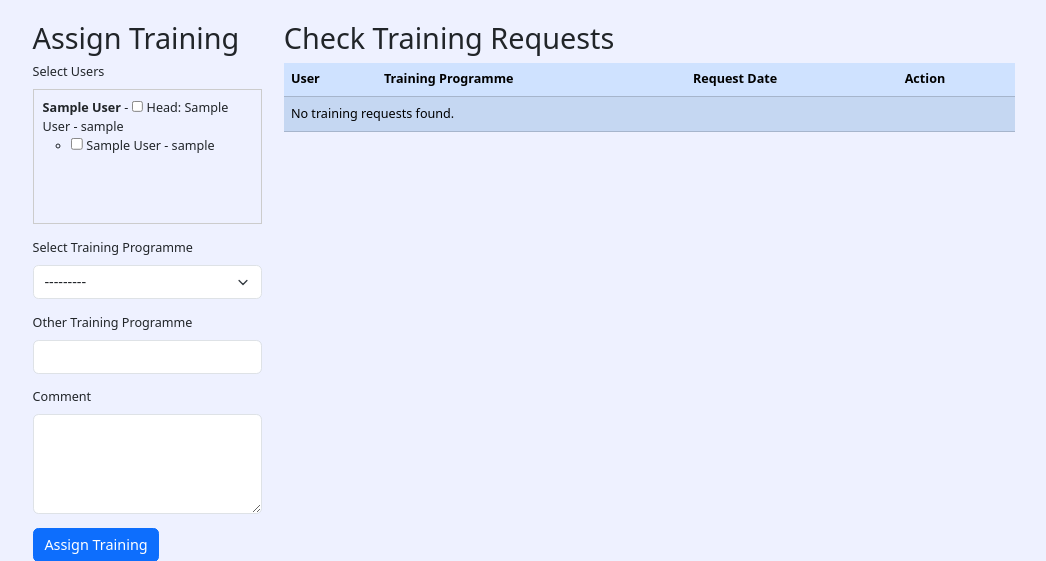
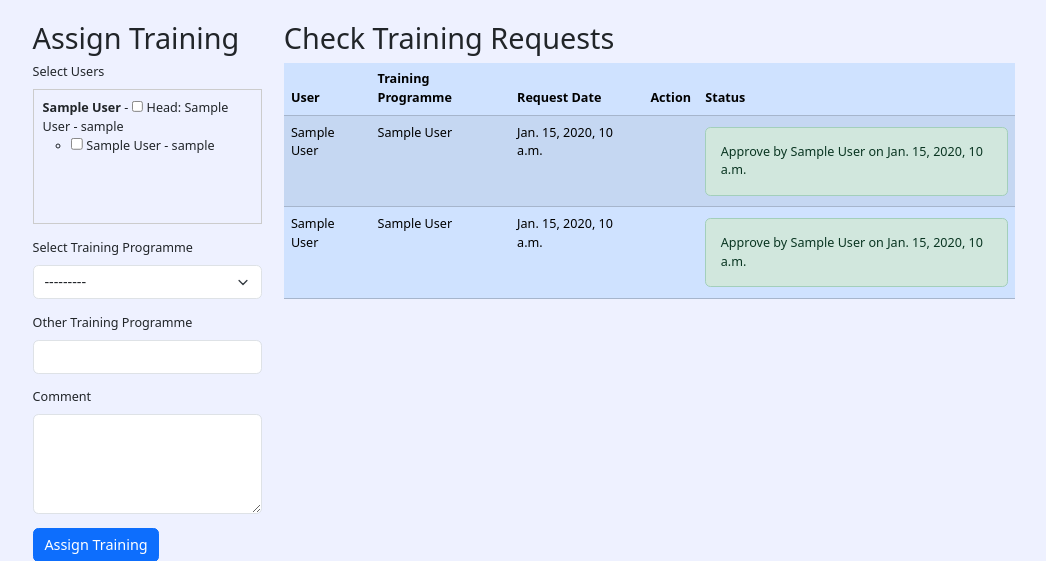
Before and after one commit to shubhamshnd/trainingmodule, a Django app: page /superior-check-requests/ in a window 1280 px wide. Shown: the part 55-616 px from the top of the page, without its empty margins (116-1162 px from the left). Run offline with Django 5.2, Linux system fonts and the light colour scheme; a user stored in the database is signed in; tables that the repository leaves empty hold one stand-in row (values such as "Sample post").

Commit message:
Heirarchy approval working

```diff
--- a/useri/models.py
+++ b/useri/models.py
@@ -241,6 +241,7 @@
     is_rejected = models.BooleanField(default=False)  # Add this field
     is_approved = models.BooleanField(default=False)  # Add this field
     current_approver = models.ForeignKey(CustomUser, null=True, blank=True, on_delete=models.SET_NULL, related_name='current_superior_assignments')
+    final_approval_timestamp = models.DateTimeField(null=True, blank=True)  # Add this field
     def __str__(self):
         return f"{self.assigned_by} - {self.department}"
 
--- a/useri/templates/base.html
+++ b/useri/templates/base.html
@@ -97,6 +97,7 @@
   </div>
   <!-- Bootstrap JS -->
   <script src="https://cdn.jsdelivr.net/npm/bootstrap@5.3.0-alpha1/dist/js/bootstrap.bundle.min.js"></script>
+  <script src="https://ajax.googleapis.com/ajax/libs/jquery/3.5.1/jquery.min.js"></script>
   <script>
     // Function to generate QR code
     function generateQR() {
--- a/useri/templates/superiorcheck.html
+++ b/useri/templates/superiorcheck.html
@@ -77,6 +77,7 @@
                             <th scope="col">Training Programme</th>
                             <th scope="col">Request Date</th>
                             <th scope="col">Action</th>
+                            <th scope="col">Status</th>
                         </tr>
                     </thead>
                     <tbody>
@@ -101,20 +102,27 @@
                             <td>{{ request.timestamp }}</td>
                             <td>
                                 {% if not request.is_approved and not request.is_rejected %}
+                                    {% if request.assigned_by != user %}
                                         <button type="button" class="btn btn-success mt-2 me-2" data-bs-toggle="modal" data-bs-target="#approveModal" data-request-id="{{ request.id }}">
                                             Approve
                                         </button>
                                         <button type="button" class="btn btn-danger mt-2" data-bs-toggle="modal" data-bs-target="#rejectModal" data-request-id="{{ request.id }}">
                                             Reject
                                         </button>
-                                {% else %}
-                                    <p>{{ request.approvals.latest.action }} on {{ request.approvals.latest.approval_timestamp }}</p>
                                     {% endif %}
+                                {% endif %}
+                            </td>
+                            <td>
+                                {% for approval in request.approvals.all %}
+                                    <div class="alert {% if approval.action == 'approve' %}alert-success{% else %}alert-danger{% endif %} mt-1 mb-1" role="alert">
+                                        {{ approval.action|capfirst }} by {{ approval.approver.employee_name }} on {{ approval.approval_timestamp }}
+                                    </div>
+                                {% endfor %}
                             </td>
                         </tr>
                         {% empty %}
                         <tr>
-                            <td colspan="4">No training requests found.</td>
+                            <td colspan="5">No training requests found.</td>
                         </tr>
                         {% endfor %}
                     </tbody>
--- a/useri/templatetags/custom_filters.py
+++ b/useri/templatetags/custom_filters.py
@@ -1,7 +1,7 @@
 from django import template
 from useri.models import RequestTraining, SuperiorAssignedTraining
 register = template.Library()
-
+from django.utils.html import format_html
 @register.filter
 def is_instance(value, class_name):
     return value.__class__.__name__ == class_name
--- a/useri/views.py
+++ b/useri/views.py
@@ -185,7 +185,6 @@
 def superior_check_requests(request):
     user = request.user
 
-    # Get the departments the user heads
     headed_departments = Department.objects.filter(head=user)
     if not headed_departments.exists():
         messages.error(request, "You are not assigned as a head of any departments.")
@@ -203,12 +202,10 @@
     # Fetch the requests where the current approver is the user
     user_requests = RequestTraining.objects.filter(
         current_approver=user,
-        is_rejected=False,
     ).annotate(timestamp=F('request_date')).order_by('-timestamp')
 
     superior_assignments = SuperiorAssignedTraining.objects.filter(
         current_approver=user,
-        is_rejected=False,
     ).annotate(timestamp=F('created_at')).order_by('-timestamp')
 
     # Combine the requests for display
@@ -296,7 +293,7 @@
                         logger.info(f"Superior assignment {superior_assignment.id} approved by {request.user.username}. Next approver: {next_approver.username}, Department: {parent_dept_name}")
                     else:
                         superior_assignment.is_approved = True
-                        superior_assignment.final_approval_timestamp = approval_timestamp
+                        superior_assignment.final_approval_timestamp = approval_timestamp  # Set the final approval timestamp
                         superior_assignment.current_approver = None
                         logger.info(f"Superior assignment {superior_assignment.id} fully approved by {request.user.username}. No further approvers.")
                     superior_assignment.save()
@@ -322,10 +319,18 @@
                 training_programme=training_programme,
                 other_training=other_training,
                 hod_comment=hod_comment,
-                current_approver=user
             )
             superior_assignment.save()
             superior_assignment.assigned_users.set(assigned_users)
+
+            # Set current approver to the immediate superior of the assigner
+            next_approver, parent_dept_name = find_next_approver(user)
+            if next_approver:
+                superior_assignment.current_approver = next_approver
+                logger.info(f"Superior assignment {superior_assignment.id} assigned by {user.username}. Next approver: {next_approver.username}, Department: {parent_dept_name}")
+            else:
+                logger.info(f"Superior assignment {superior_assignment.id} assigned by {user.username}. No further approvers.")
+            superior_assignment.save()
 
             for assigned_user in assigned_users:
                 Approval.objects.create(
@@ -407,38 +412,76 @@
         for sub_department in sub_departments:
             log_department_hierarchy(sub_department, level + 1)
 
+
 @login_required
 def superior_approve_request(request):
     if request.method == 'POST':
         request_id = request.POST.get('request_id')
         hod_comment = request.POST.get('hod_comment')
+        action = request.POST.get('action')
 
-        training_request = get_object_or_404(RequestTraining, id=request_id)
-        training_request.hod_comment = hod_comment
+        # Determine the type of request (RequestTraining or SuperiorAssignedTraining)
+        if action == 'approve':
+            try:
+                training_request = RequestTraining.objects.get(id=request_id)
+                training_request.hod_comment = hod_comment
 
-        approval_timestamp = timezone.now()
+                approval_timestamp = timezone.now()
 
-        next_approver, parent_dept_name = find_next_approver(training_request.current_approver)
+                next_approver, parent_dept_name = find_next_approver(training_request.current_approver)
 
-        Approval.objects.create(
-            request_training=training_request,
-            approver=request.user,
-            comment=hod_comment,
-            approval_timestamp=approval_timestamp,
-            action='approve'
-        )
+                Approval.objects.create(
+                    request_training=training_request,
+                    approver=request.user,
+                    comment=hod_comment,
+                    approval_timestamp=approval_timestamp,
+                    action='approve'
+                )
 
-        if next_approver:
-            training_request.current_approver = next_approver
-            logger.info(f"Training request {training_request.id} approved by {request.user.username}. Next approver: {next_approver.username}, Department: {parent_dept_name}")
-        else:
-            training_request.is_approved = True
-            training_request.final_approval_timestamp = approval_timestamp
-            training_request.current_approver = None
-            logger.info(f"Training request {training_request.id} fully approved by {request.user.username}. No further approvers.")
+                if next_approver:
+                    training_request.current_approver = next_approver
+                    logger.info(f"Training request {training_request.id} approved by {request.user.username}. Next approver: {next_approver.username}, Department: {parent_dept_name}")
+                else:
+                    training_request.is_approved = True
+                    training_request.final_approval_timestamp = approval_timestamp
+                    training_request.current_approver = None
+                    logger.info(f"Training request {training_request.id} fully approved by {request.user.username}. No further approvers.")
 
-        training_request.save()
-        messages.success(request, f"Training request #{request_id} has been approved successfully.")
+                training_request.save()
+                messages.success(request, f"Training request #{request_id} has been approved successfully.")
+            except RequestTraining.DoesNotExist:
+                try:
+                    superior_assignment = SuperiorAssignedTraining.objects.get(id=request_id)
+                    superior_assignment.hod_comment = hod_comment
+
+                    approval_timestamp = timezone.now()
+
+                    next_approver, parent_dept_name = find_next_approver(superior_assignment.current_approver)
+
+                    Approval.objects.create(
+                        superior_assignment=superior_assignment,
+                        approver=request.user,
+                        comment=hod_comment,
+                        approval_timestamp=approval_timestamp,
+                        action='approve'
+                    )
+
+                    if next_approver:
+                        superior_assignment.current_approver = next_approver
+                        logger.info(f"Superior assignment {superior_assignment.id} approved by {request.user.username}. Next approver: {next_approver.username}, Department: {parent_dept_name}")
+                    else:
+                        superior_assignment.is_approved = True
+                        superior_assignment.final_approval_timestamp = approval_timestamp  # Set the final approval timestamp
+                        superior_assignment.current_approver = None
+                        logger.info(f"Superior assignment {superior_assignment.id} fully approved by {request.user.username}. No further approvers.")
+
+                    superior_assignment.save()
+                    messages.success(request, f"Superior assignment #{request_id} has been approved successfully.")
+                except SuperiorAssignedTraining.DoesNotExist:
+                    messages.error(request, "No matching training request found.")
+                    logger.error(f"No matching training request found for ID {request_id}.")
+                    return redirect('superior_check_requests')
+
         return redirect('superior_check_requests')
 
     return redirect('superior_check_requests')
@@ -448,27 +491,58 @@
     if request.method == 'POST':
         request_id = request.POST.get('request_id')
         hod_comment = request.POST.get('hod_comment')
+        action = request.POST.get('action')
 
-        training_request = get_object_or_404(RequestTraining, id=request_id)
-        training_request.hod_comment = hod_comment
-        training_request.is_rejected = True
-        training_request.is_approved = False
-        training_request.final_approval_timestamp = timezone.now()
-        training_request.current_approver = None
+        # Determine the type of request (RequestTraining or SuperiorAssignedTraining)
+        if action == 'reject':
+            try:
+                training_request = RequestTraining.objects.get(id=request_id)
+                training_request.hod_comment = hod_comment
+                training_request.is_rejected = True
+                training_request.is_approved = False
+                training_request.final_approval_timestamp = timezone.now()
+                training_request.current_approver = None
 
-        training_request.save()
+                training_request.save()
 
-        # Log the rejection
-        Approval.objects.create(
-            request_training=training_request,
-            approver=request.user,
-            comment=hod_comment,
-            approval_timestamp=timezone.now(),
-            action='reject'
-        )
+                # Log the rejection
+                Approval.objects.create(
+                    request_training=training_request,
+                    approver=request.user,
+                    comment=hod_comment,
+                    approval_timestamp=timezone.now(),
+                    action='reject'
+                )
 
-        logger.info(f"Training request {training_request.id} rejected by {request.user.username}.")
-        messages.success(request, f"Training request #{request_id} has been rejected successfully.")
+                logger.info(f"Training request {training_request.id} rejected by {request.user.username}.")
+                messages.success(request, f"Training request #{request_id} has been rejected successfully.")
+            except RequestTraining.DoesNotExist:
+                try:
+                    superior_assignment = SuperiorAssignedTraining.objects.get(id=request_id)
+                    superior_assignment.hod_comment = hod_comment
+                    superior_assignment.is_rejected = True
+                    superior_assignment.is_approved = False
+                    superior_assignment.final_approval_timestamp = timezone.now()  # Set the final approval timestamp
+                    superior_assignment.current_approver = None
+
+                    superior_assignment.save()
+
+                    # Log the rejection
+                    Approval.objects.create(
+                        superior_assignment=superior_assignment,
+                        approver=request.user,
+                        comment=hod_comment,
+                        approval_timestamp=timezone.now(),
+                        action='reject'
+                    )
+
+                    logger.info(f"Superior assignment {superior_assignment.id} rejected by {request.user.username}.")
+                    messages.success(request, f"Superior assignment #{request_id} has been rejected successfully.")
+                except SuperiorAssignedTraining.DoesNotExist:
+                    messages.error(request, "No matching training request found.")
+                    logger.error(f"No matching training request found for ID {request_id}.")
+                    return redirect('superior_check_requests')
+
         return redirect('superior_check_requests')
 
     return redirect('superior_check_requests')
```
Also changed, not shown: useri/migrations/0044_superiorassignedtraining_final_approval_timestamp.py (added). Lines whose indentation alone changed are shown as unchanged.
